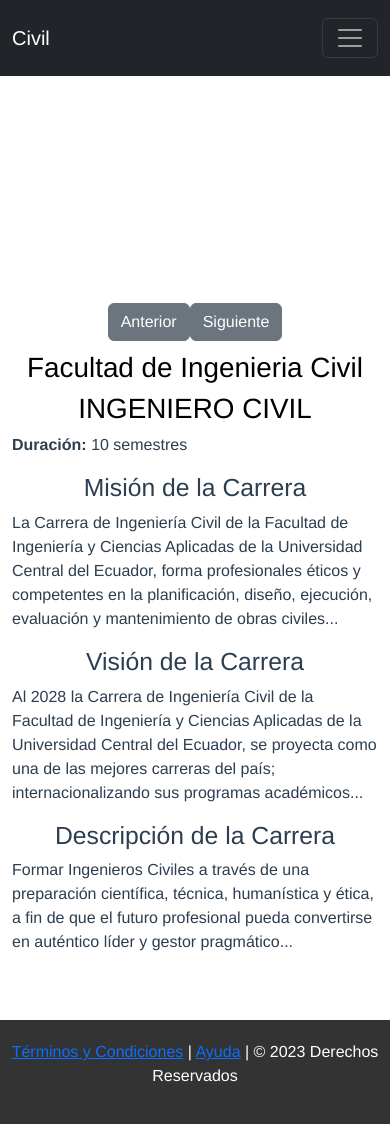
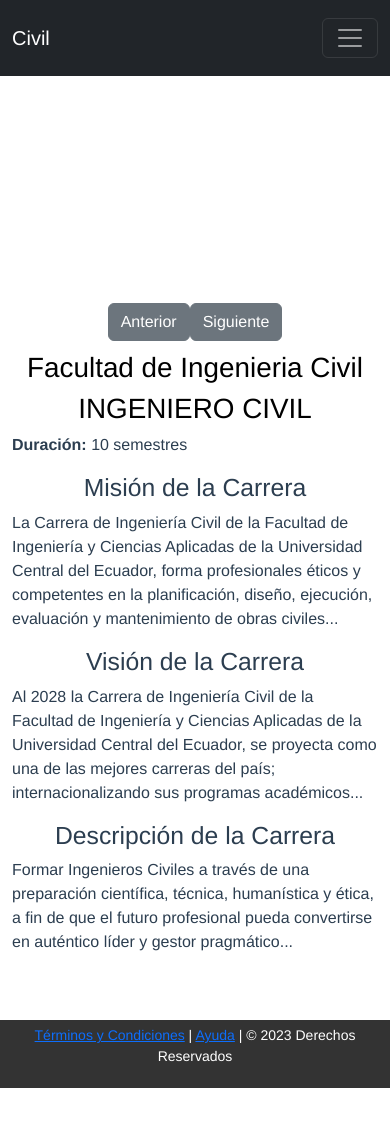
Before and after one commit to driventub/webfinal_vue_grupo1, a Vue app: page /#/civil in a window 390 px wide. Shown: the top 1124 px of the page. After the commit the page ends 1088 px from the top, so only its background shows below. Built offline with nearby package versions, Linux system fonts and the light colour scheme; what vue-plyr would draw is missing.

Commit message:
cambios 15:01

```diff
--- a/src/App.vue
+++ b/src/App.vue
@@ -27,4 +27,7 @@
   text-align: center;
   color: #2c3e50;
 }
+body{
+  color: #1f2328;
+}
 </style>
--- a/src/components/NavBar.vue
+++ b/src/components/NavBar.vue
@@ -8,17 +8,14 @@
       <div class="collapse navbar-collapse" id="navbarNavDropdown">
         <ul class="navbar-nav" >
           <li class="nav-item dropdown">
-            <router-link class="nav-link dropdown-toggle" to="/suscribirse" id="navbarDropdownMenuNoticias" role="button" data-bs-toggle="dropdown" aria-expanded="false">  Noticias</router-link>
+            <router-link class="nav-link dropdown-toggle" to="/noticias" id="navbarDropdownMenuNoticias" role="button" data-bs-toggle="dropdown" aria-expanded="false">  Noticias</router-link>
             <div class="dropdown-menu" aria-labelledby="navbarDropdownMenuNoticias">
               <router-link class="dropdown-item" to="/noticias/insertar">Insertar</router-link>
               <router-link class="dropdown-item" to="/noticias/ver">Visualizar</router-link>
             </div>
           </li>
           <li class="nav-item">
-            <router-link class="nav-link" to="/suscribirse">Foro al Estudiante</router-link>
-          </li>
-          <li class="nav-item">
-            <router-link class="nav-link" to="/foro">Foro</router-link>
+            <router-link class="nav-link" to="/foro">Foro al Estudiante</router-link>
           </li>
           <li class="nav-item dropdown">
             <router-link class="nav-link dropdown-toggle" to="/suscribirse" id="navbarDropdownMenuLink" role="button" data-bs-toggle="dropdown" aria-expanded="false">Acercamiento al Estudiante</router-link>
--- a/src/components/modules/acercamiento/components/DatosGuardarSuscripcion.vue
+++ b/src/components/modules/acercamiento/components/DatosGuardarSuscripcion.vue
@@ -81,73 +81,6 @@
 import { agregarSuscripcionFachada, obtenerSuscripcionFachada } from "../helpers/SuscripcionCliente.js"
 import AlertVue from './Alert.vue';
 export default {
-  // data() {
-  //   return {
-  //     suscriptor: [],
-  //     cedula: null,
-  //     nombre: null,
-  //     apellido: null,
-  //     correo: null,
-  //     telefono: null,
-  //     direccion: null,
-  //     fechaSuscripcion: null,
-  //     estado: null,
-  //     insertado: false,
-  //     noInsertado: false
-  //     // identificar: false
-
-  //   };
-  // },
-  // methods: {
-  //   async guardarSuscriptor() {
-
-  //     const fechaActual = new Date();
-
-  //     // Obtiene la fecha y la hora en formato de cadena de texto compatible con ISO 8601
-  //     const fechaYHora = fechaActual.toISOString();
-
-  //     const data = {
-  //       cedula: this.cedula,
-  //       nombre: this.nombre,
-  //       apellido: this.apellido,
-  //       correo: this.correo,
-  //       telefono: this.telefono,
-  //       direccion: this.direccion,
-  //       fechaSuscripcion: fechaYHora,
-  //       estado: "activo"
-
-  //     }
-  //     const identificar = await agregarSuscripcionFachada(data)
-  //     console.log(identificar)
-  //     if (identificar) {
-  //       console.log('Estudiante insertado' + identificar[2])
-  //       this.insertado = true
-  //       this.noInsertado = false
-  //     } else {
-
-  //       console.log('Estudiante no insertado' + identificar[2])
-  //       this.noInsertado = true
-  //       this.insertado = false
-  //     }
-  //     this.limpiarCampos()
-
-  //     try {
-  //       const cedula = this.cedula; // Reemplaza con la cédula que desees
-  //       const response = await obtenerSuscripcionFachada(cedula);
-  //       this.suscriptor = [response]; // Almacenamos los datos en el array usuarios
-  //     } catch (error) {
-  //       console.error(error);
-  //     }
-
-  //   }, limpiarCampos() {
-  //     this.cedula = '',
-  //       this.nombre = '',
-  //       this.apellido = '',
-  //       this.correo = '',
-  //       this.telefono = '',
-  //       this.direccion = ''
-  //   },
-  // }
   data() {
     return {
       suscriptor: [],
@@ -216,6 +149,10 @@
 </script>
 
 <style>
+
+body{
+  margin-top: 5%;
+}
 .exitoso {
   border: 2px solid green;
   border-radius: 5px;
--- a/src/components/modules/acercamiento/components/FooterSuscripcion.vue
+++ b/src/components/modules/acercamiento/components/FooterSuscripcion.vue
@@ -22,4 +22,17 @@
   margin-top: 50px;
   text-align: center;
 }
+
+@media screen and (max-width: 768px) {
+  .footer {
+    padding: 10px 0;
+  }
+}
+
+@media screen and (max-width: 480px) {
+  .footer {
+    padding: 5px 0;
+    font-size: 14px;
+  }
+}
 </style>
--- a/src/components/modules/foro/page/ForoPage.vue
+++ b/src/components/modules/foro/page/ForoPage.vue
@@ -152,6 +152,7 @@
 <style scoped>
 .container{
   width: 60%;
+  margin-top: 5%;
 }
 
 </style>
--- a/src/components/modules/publicaciones/components/NoticiasVer.vue
+++ b/src/components/modules/publicaciones/components/NoticiasVer.vue
@@ -89,7 +89,7 @@
 };
 </script>
 
-<style scope>
+<style scoped>
 .container{
   margin-top: 5%;
 }
```
